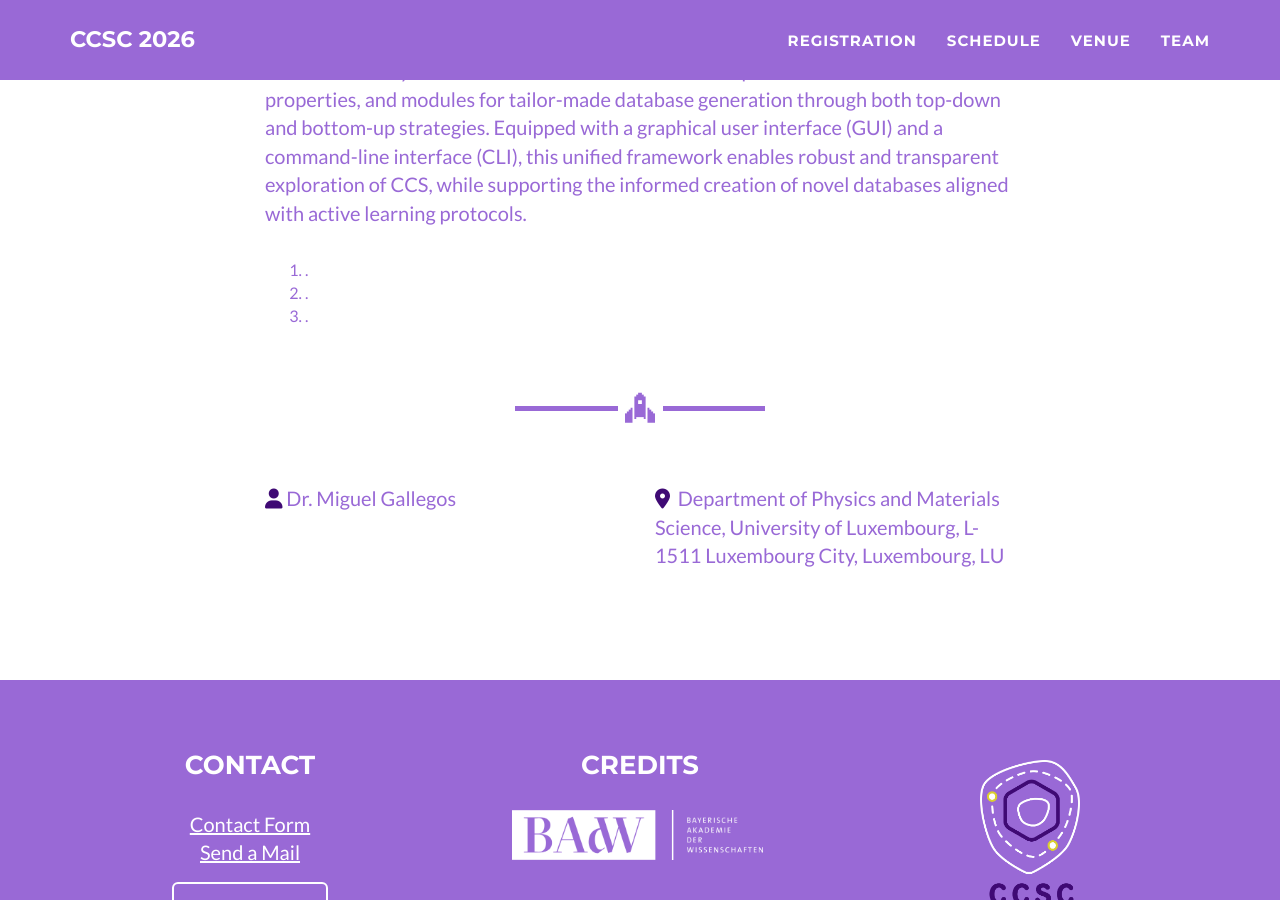
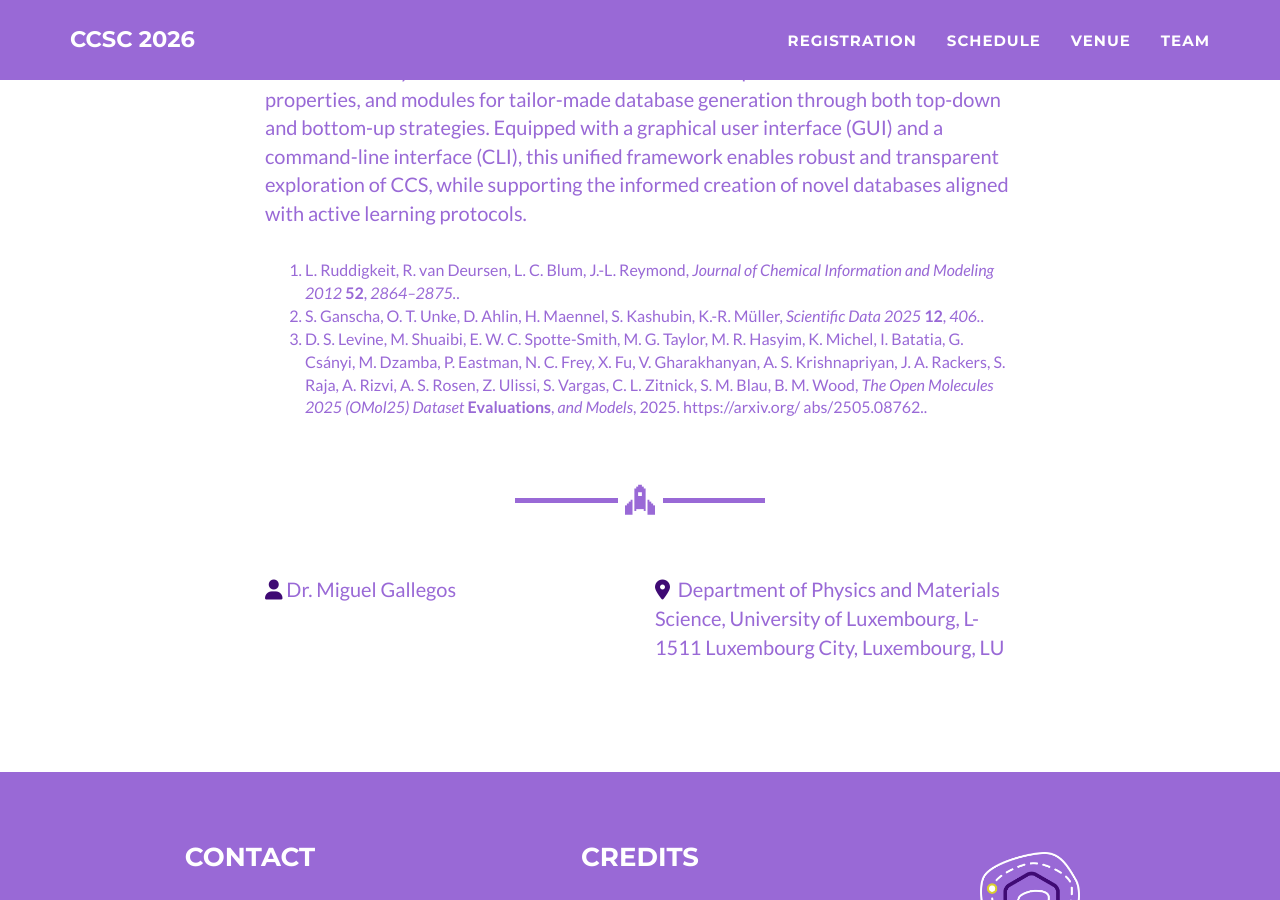
Before and after one commit to ccsc2026/ccsc2026.github.io, a Jekyll site: the page built from docs/gallegos.md, in a window 1280 px wide and 900 px high, scrolled down 1098 px. Built offline with Jekyll 4.4.1, drawn with Linux system fonts in a browser that asks for light colours; part of the change alters nothing that is shown.

Commit message:
Update gallegos.md

```diff
--- a/docs/gallegos.md
+++ b/docs/gallegos.md
@@ -34,13 +34,13 @@ bottom-up strategies. Equipped with a graphical user interface (GUI) and a comma
 unified framework enables robust and transparent exploration of CCS, while supporting the informed creation
 of novel databases aligned with active learning protocols."]
 references: [
-"[1] L. Ruddigkeit, R. van Deursen, L. C. Blum, J.-L. Reymond, Journal of Chemical Information and Modeling
-2012, 52, 2864–2875.",
-"[2] S. Ganscha, O. T. Unke, D. Ahlin, H. Maennel, S. Kashubin, K.-R. Müller, Scientific Data 2025, 12, 406.",
-"[3] D. S. Levine, M. Shuaibi, E. W. C. Spotte-Smith, M. G. Taylor, M. R. Hasyim, K. Michel, I. Batatia,
+['L. Ruddigkeit, R. van Deursen, L. C. Blum, J.-L. Reymond', Journal of Chemical Information and Modeling
+2012, 52, 2864–2875.],
+['S. Ganscha, O. T. Unke, D. Ahlin, H. Maennel, S. Kashubin, K.-R. Müller', Scientific Data 2025, 12, 406.],
+['D. S. Levine, M. Shuaibi, E. W. C. Spotte-Smith, M. G. Taylor, M. R. Hasyim, K. Michel, I. Batatia,
 G. Csányi, M. Dzamba, P. Eastman, N. C. Frey, X. Fu, V. Gharakhanyan, A. S. Krishnapriyan, J. A.
-Rackers, S. Raja, A. Rizvi, A. S. Rosen, Z. Ulissi, S. Vargas, C. L. Zitnick, S. M. Blau, B. M. Wood,
+Rackers, S. Raja, A. Rizvi, A. S. Rosen, Z. Ulissi, S. Vargas, C. L. Zitnick, S. M. Blau, B. M. Wood',
 The Open Molecules 2025 (OMol25) Dataset, Evaluations, and Models, 2025. https://arxiv.org/
-abs/2505.08762."
+abs/2505.08762.]
 ]
 ---
```
